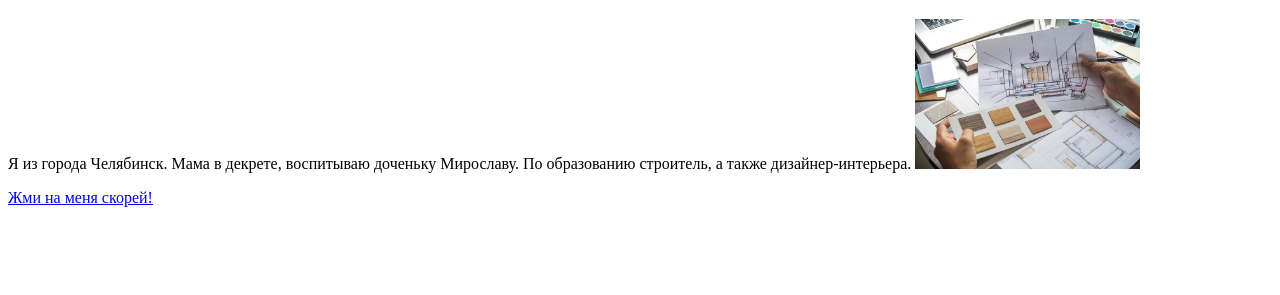
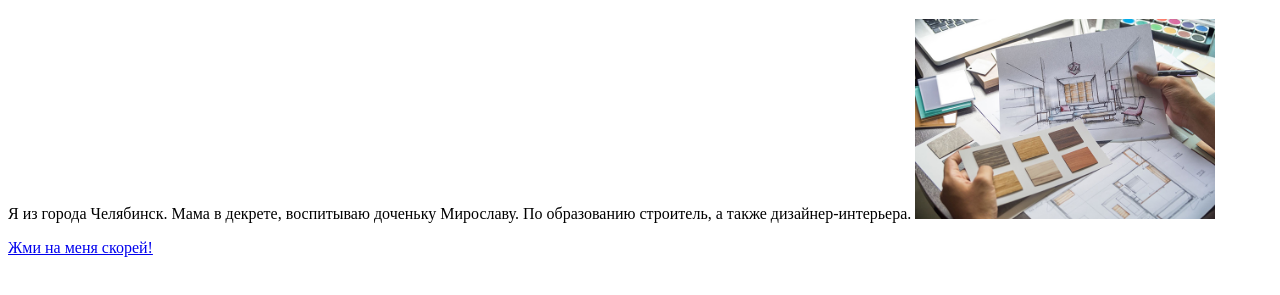
Before and after one commit to slavnainfinity/first-project-by-slaa, a plain HTML site: page index.html in a window 1280 px wide. Shown: the part 61-356 px from the top of the page. Drawn offline with Linux system fonts and the light colour scheme.

Commit message:
Update index.html

```diff
--- a/index.html
+++ b/index.html
@@ -10,7 +10,7 @@
 
    <span>Я из города Челябинск. Мама в декрете, воспитываю доченьку Мирославу. По образованию строитель, а также дизайнер-интерьера.</span>
 
-   <img src="дизайн.jpg" height="150">
+   <img src="дизайн.jpg" height="200">
 
    <p>
     <a href="https://ru.pinterest.com/pin/140806233852838/">Жми на меня скорей!</a>
@@ -18,4 +18,5 @@
 
 
 </body>
+
 </html>
```
